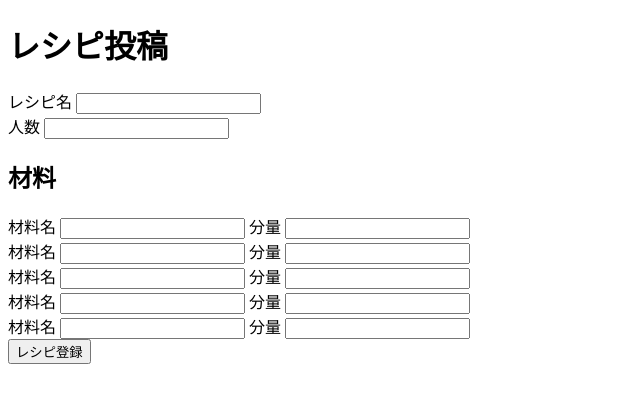
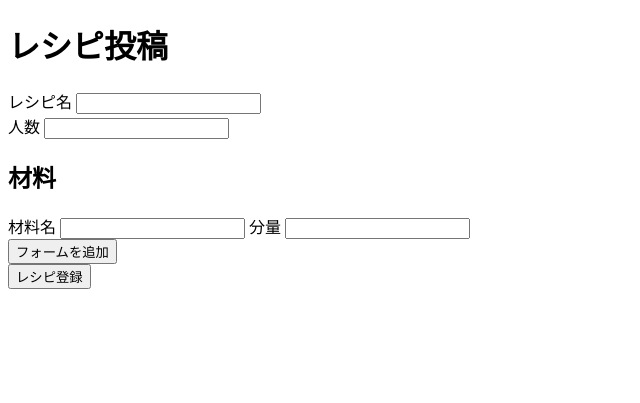
Before and after one commit to unakiba/recipesite, a PHP site: page /password-reset/new-recipe.php in a window 1280 px wide. Shown: the top 403 px of the page, without its empty margins (0-640 px from the left). Run offline with PHP 8.4, Linux system fonts and the light colour scheme.

Commit message:
フォームを増やせるようにした

```diff
--- a/new-recipe.php
+++ b/new-recipe.php
@@ -40,7 +40,7 @@ if (!empty($_POST)) {
     $recipe_id = $dbh->lastInsertId();
 
     // 材料を登録する
-    foreach($data['material_name'] as $index => $row) {
+    foreach ($data['material_name'] as $index => $row) {
         if (!empty($data['material_name'][$index]) && !empty($data['material_amount'][$index])) {
             $material_insert_sql = "INSERT INTO materials (material_name, material_amount, recipe_id) VALUES (?, ?, ?)";
             $stmt = $dbh->prepare($material_insert_sql);
@@ -76,38 +76,30 @@ if (!empty($_POST)) {
         </div>
 
         <h2>材料</h2>
-        <div>
+        <div class="template">
             材料名
             <input type="text" name="material_name[]">
             分量
             <input type="text" name="material_amount[]">
         </div>
-        <div>
-            材料名
-            <input type="text" name="material_name[]">
-            分量
-            <input type="text" name="material_amount[]">
-        </div>
-        <div>
-            材料名
-            <input type="text" name="material_name[]">
-            分量
-            <input type="text" name="material_amount[]">
-        </div>
-        <div>
-            材料名
-            <input type="text" name="material_name[]">
-            分量
-            <input type="text" name="material_amount[]">
-        </div>
-        <div>
-            材料名
-            <input type="text" name="material_name[]">
-            分量
-            <input type="text" name="material_amount[]">
-        </div>
+        <button id="add-input">フォームを追加</button>
+        <div id="input-box"></div>
+
         <button type="submit">レシピ登録</button>
     </form>
+
+    <script>
+        document.querySelector('#add-input').addEventListener('click', function(event) {
+            // フォーム送信の動きを無効にする
+            event.preventDefault();
+            // template要素を取得
+            const template = document.querySelector('.template');
+            // template要素の内容を複製
+            const clone = template.cloneNode(true);
+            // #input-boxの中に追加
+            document.querySelector('#input-box').appendChild(clone);
+        })
+    </script>
 </body>
 
 </html>
```
